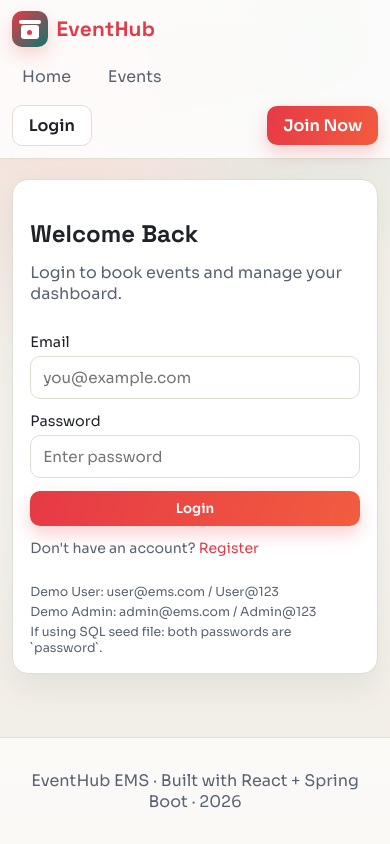
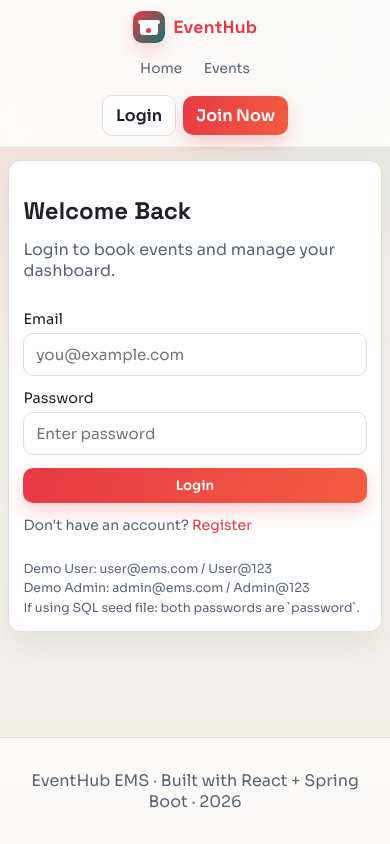
Before and after one commit to Prateek-Gokhale/Event-Management-System-EMS-, a React (Vite) app in the folder frontend/: page /login in a window 390 px wide. Built offline with nearby package versions, Linux system fonts and the light colour scheme; no server answers.

Commit message:
Improve mobile responsiveness

```diff
--- a/frontend/src/styles/app.css
+++ b/frontend/src/styles/app.css
@@ -24,6 +24,7 @@ body {
     radial-gradient(circle at 18% 12%, rgba(230, 57, 70, 0.1), transparent 32%),
     radial-gradient(circle at 82% 6%, rgba(15, 118, 110, 0.12), transparent 25%),
     linear-gradient(180deg, #f3efe6 0%, #f7f4ef 60%, #f0ece3 100%);
+  overflow-x: hidden;
 }
 
 a {
@@ -318,6 +319,8 @@ a {
 input,
 select,
 textarea {
+  width: 100%;
+  min-width: 0;
   border: 1px solid var(--line);
   border-radius: 10px;
   padding: 0.68rem 0.74rem;
@@ -585,6 +588,7 @@ textarea:focus {
 
 table {
   width: 100%;
+  min-width: 760px;
   border-collapse: collapse;
 }
 
@@ -771,10 +775,24 @@ th {
 }
 
 @media (max-width: 900px) {
+  .main-content {
+    width: min(720px, 94%);
+    margin-top: 1rem;
+  }
+
   .navbar {
     grid-template-columns: 1fr;
     gap: 0.7rem;
     padding: 0.7rem 0;
+  }
+
+  .brand {
+    justify-self: center;
+  }
+
+  .nav-links,
+  .nav-actions {
+    justify-content: center;
   }
 
   .hero,
@@ -792,18 +810,183 @@ th {
 }
 
 @media (max-width: 680px) {
+  .main-content {
+    width: min(100% - 1rem, 480px);
+    margin: 0.75rem auto 1.25rem;
+  }
+
+  .navbar {
+    width: min(100% - 1rem, 480px);
+  }
+
+  .brand {
+    font-size: 1.1rem;
+  }
+
+  .brand-mark {
+    width: 32px;
+    height: 32px;
+    border-radius: 9px;
+  }
+
   .nav-links {
+    justify-content: center;
     flex-wrap: wrap;
+    gap: 0.35rem;
+  }
+
+  .nav-links a {
+    padding: 0.38rem 0.5rem;
+    font-size: 0.86rem;
   }
 
   .nav-actions {
-    justify-content: space-between;
+    justify-content: center;
+    flex-wrap: wrap;
+    gap: 0.45rem;
+  }
+
+  .welcome {
+    width: 100%;
+    text-align: center;
+  }
+
+  .btn {
+    padding: 0.56rem 0.8rem;
+  }
+
+  .hero {
+    gap: 0.75rem;
+  }
+
+  .hero-text,
+  .hero-highlights,
+  .card {
+    border-radius: 12px;
+    padding: 0.9rem;
+  }
+
+  .hero-text h1 {
+    font-size: 1.55rem;
+    line-height: 1.2;
+  }
+
+  .hero-text p {
+    line-height: 1.55;
+  }
+
+  .hero-actions,
+  .card-actions,
+  .modal-actions {
+    flex-direction: column;
+    align-items: stretch;
+  }
+
+  .hero-actions .btn,
+  .card-actions .btn,
+  .modal-actions .btn {
+    width: 100%;
+    text-align: center;
+  }
+
+  .home-events {
+    min-height: auto;
+    justify-content: flex-start;
+  }
+
+  .highlight-row {
+    align-items: flex-start;
+    flex-direction: column;
+  }
+
+  .highlight-row b {
+    white-space: normal;
+  }
+
+  .section-head {
+    align-items: flex-start;
+    flex-direction: column;
+    gap: 0.35rem;
+  }
+
+  .filters {
+    gap: 0.55rem;
+  }
+
+  .event-grid {
+    grid-template-columns: 1fr;
+  }
+
+  .event-image {
+    height: 180px;
+  }
+
+  .event-meta,
+  .detail-row {
+    align-items: flex-start;
+    flex-direction: column;
+  }
+
+  .details-image {
+    height: 230px;
+    border-radius: 12px;
+  }
+
+  .details-content {
+    padding: 1rem;
+    border-radius: 12px;
+  }
+
+  .form-card.wide,
+  .form-card {
+    width: 100%;
+  }
+
+  .stats-grid,
+  .panel-grid {
+    grid-template-columns: 1fr;
   }
 
   .cart-item,
   .cart-footer,
-  .detail-actions {
+  .cart-item-right,
+  .detail-actions,
+  .list-row {
     flex-direction: column;
     align-items: flex-start;
   }
+
+  .cart-item-right,
+  .inline-actions {
+    width: 100%;
+  }
+
+  .inline-actions .btn {
+    flex: 1 1 auto;
+  }
+
+  .table-wrap {
+    border-radius: 10px;
+  }
+
+  th,
+  td {
+    padding: 0.68rem;
+    font-size: 0.84rem;
+  }
 }
+
+@media (max-width: 380px) {
+  .nav-links a,
+  .btn {
+    font-size: 0.82rem;
+  }
+
+  .hero-text h1 {
+    font-size: 1.38rem;
+  }
+
+  .event-image {
+    height: 160px;
+  }
+}
```
